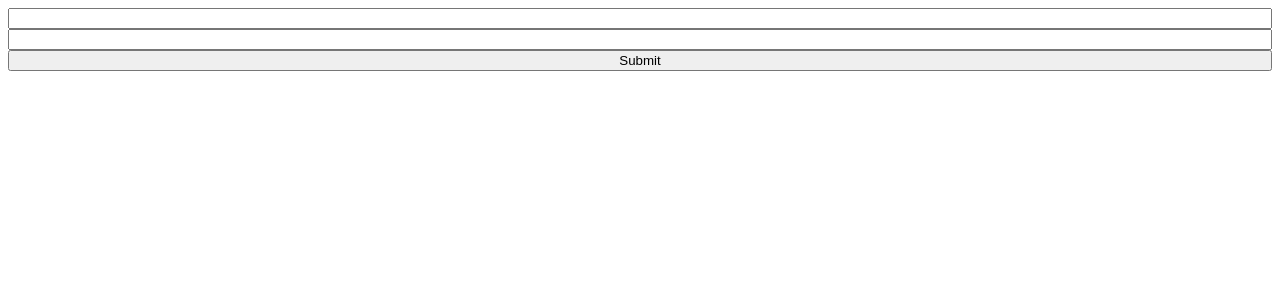
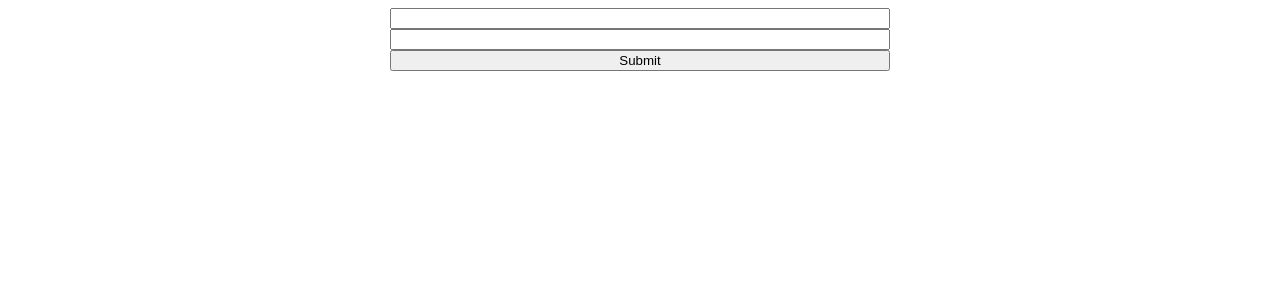
Before and after one commit to leosoaivan/teachable-ui, a React (Create React App) app: page / in a window 1280 px wide. Shown: the top 300 px of the page. Built offline with nearby package versions, Linux system fonts and the light colour scheme.

Commit message:
Add basic authform

```diff
--- a/src/App.js
+++ b/src/App.js
@@ -1,7 +1,13 @@
 import React, { useContext } from 'react';
+import styled from 'styled-components';
 import { AuthContext } from './contexts/AuthContext';
 import UnauthenticatedApp from './components/UnauthenticatedApp';
-// import Login from './components/Login';
+
+const Root = styled.div`
+  display: flex;
+  width: 100%;
+  justify-content: center;
+`;
 
 const App = () => {
   const { auth, loading } = useContext(AuthContext);
@@ -15,13 +21,13 @@ const App = () => {
   }
 
   return (
-    <div>
+    <Root>
       { auth.data ? (
         'Hello'
       ) : (
         <UnauthenticatedApp />
       )}
-    </div>
+    </Root>
   );
 };
 
--- a/src/components/AuthForm/Login.js
+++ b/src/components/AuthForm/Login.js
@@ -11,6 +11,7 @@ import { AuthContext } from '../../contexts/AuthContext';
 const LoginForm = styled(Form)`
   display: flex;
   flex-direction: column;
+  width: 100%;
 `;
 
 const Login = () => {
--- /dev/null
+++ b/src/components/AuthForm/index.js
@@ -0,0 +1,20 @@
+import React from 'react';
+import Proptypes from 'prop-types';
+import styled from 'styled-components';
+import Login from './Login';
+
+const Root = styled.div`
+  display: flex;
+  width: 500px;
+  justify-content: center;
+`;
+
+const AuthForm = () => {
+  return (
+    <Root>
+      <Login />
+    </Root>
+  );
+};
+
+export default AuthForm;
--- a/src/components/UnauthenticatedApp/index.js
+++ b/src/components/UnauthenticatedApp/index.js
@@ -1,6 +1,6 @@
 import React, { useState } from 'react';
 import Proptypes from 'prop-types';
-import Login from '../AuthForm/Login';
+import AuthForm from '../AuthForm';
 
 const UnauthenticatedApp = () => {
   const [authState, setAuthState] = useState('logIn');
@@ -10,7 +10,7 @@ const UnauthenticatedApp = () => {
   }
 
   return (
-    <Login />
+    <AuthForm />
   );
 };
 
```
